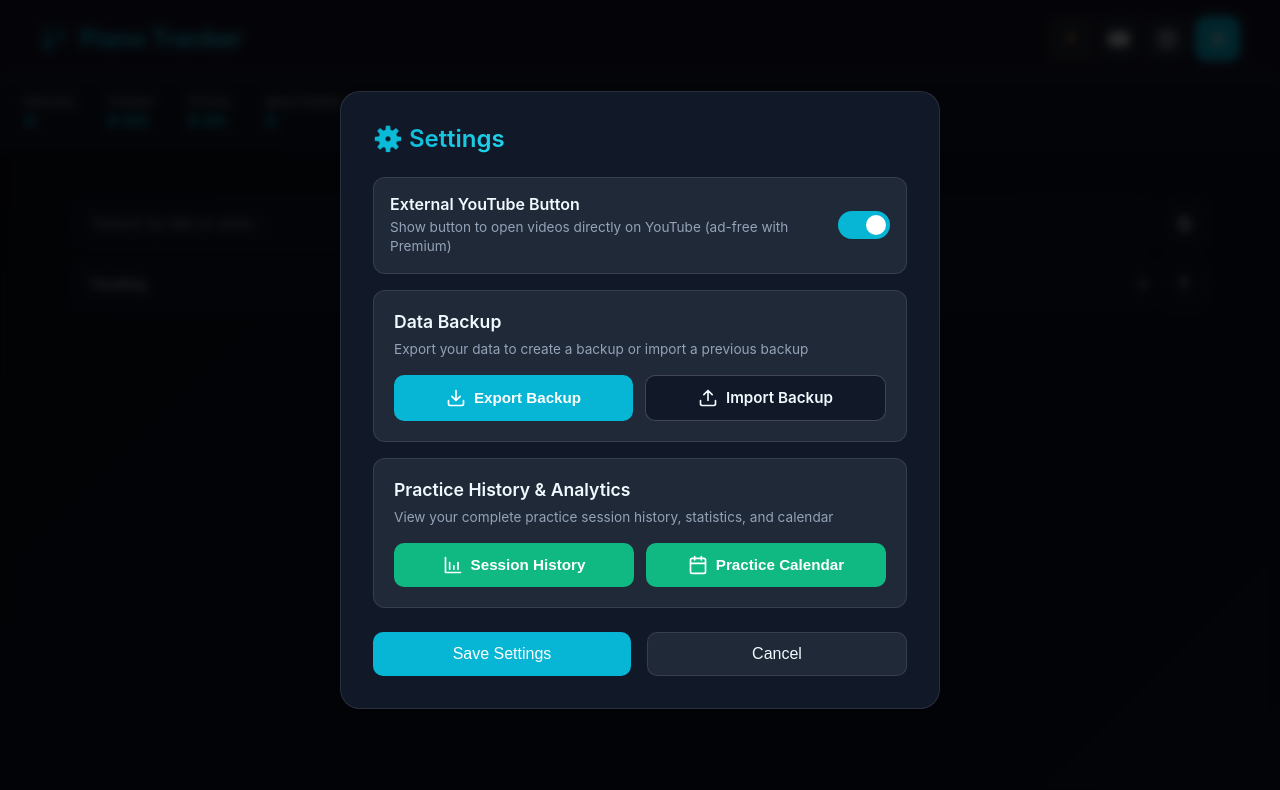
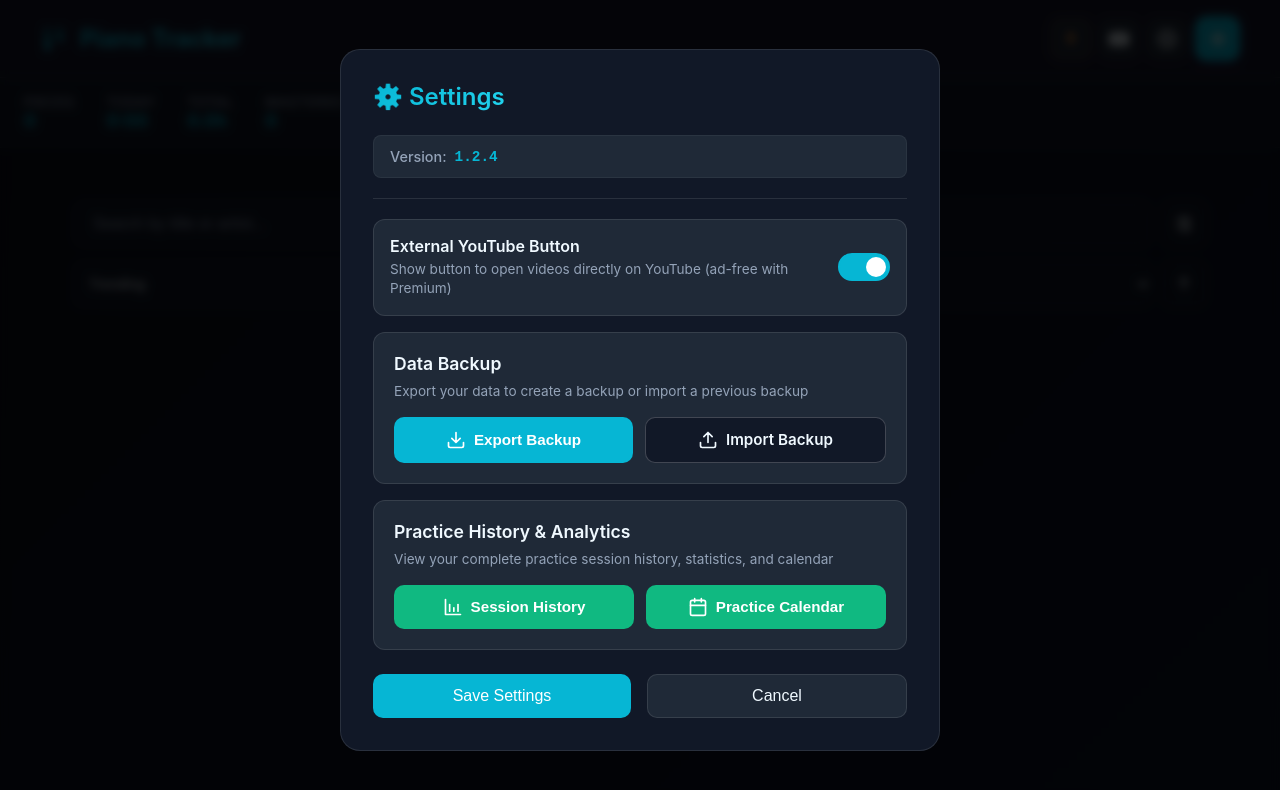
Before and after one commit to JIC-TRIC/piano-practice-tracker, a React (Vite) app: page / in a window 1280 px wide. Both pictures are taken after a click on the button 1167 px from the left and 38 px from the top of the page. Shown: the top 790 px of the page. Built offline with nearby package versions, Linux system fonts and the light colour scheme.

Commit message:
1.2.5 - Date Format

```diff
--- a/package.json
+++ b/package.json
@@ -1,7 +1,7 @@
 {
   "name": "piano-practice-tracker",
   "private": true,
-  "version": "0.0.0",
+  "version": "1.2.4",
   "homepage": "https://dein-github-username.github.io/piano-practice-tracker/",
   "type": "module",
   "scripts": {
--- a/src/components/PracticeHistory/PracticeHistory.jsx
+++ b/src/components/PracticeHistory/PracticeHistory.jsx
@@ -36,7 +36,15 @@ function PracticeHistory({
   const formatDate = (timestamp) => {
     const date = new Date(timestamp);
     const now = new Date();
-    const diffDays = Math.floor((now - date) / (1000 * 60 * 60 * 24));
+
+    // Normalisiere beide Daten auf Mitternacht für korrekten Tagesvergleich
+    const dateOnly = new Date(
+      date.getFullYear(),
+      date.getMonth(),
+      date.getDate()
+    );
+    const nowOnly = new Date(now.getFullYear(), now.getMonth(), now.getDate());
+    const diffDays = Math.floor((nowOnly - dateOnly) / (1000 * 60 * 60 * 24));
 
     if (diffDays === 0) return "Today";
     if (diffDays === 1) return "Yesterday";
@@ -51,9 +59,10 @@ function PracticeHistory({
 
   const formatDateTime = (timestamp) => {
     const date = new Date(timestamp);
-    return date.toLocaleTimeString("en-US", {
+    return date.toLocaleTimeString("de-DE", {
       hour: "2-digit",
       minute: "2-digit",
+      hour12: false,
     });
   };
 
--- a/src/components/Settings/Settings.css
+++ b/src/components/Settings/Settings.css
@@ -7,6 +7,36 @@
   flex-direction: column;
   gap: 16px;
   margin-bottom: 24px;
+}
+
+/* Version Display */
+.version-display {
+  display: flex;
+  align-items: center;
+  gap: 8px;
+  padding: 12px 16px;
+  background: var(--surface-light);
+  border-radius: 8px;
+  border: 1px solid rgba(255, 255, 255, 0.05);
+}
+
+.version-label {
+  font-size: 0.9rem;
+  color: var(--text-secondary);
+  font-weight: 500;
+}
+
+.version-number {
+  font-size: 0.9rem;
+  color: var(--primary);
+  font-weight: 600;
+  font-family: "Courier New", monospace;
+}
+
+.settings-separator {
+  height: 1px;
+  background: rgba(255, 255, 255, 0.1);
+  margin: 4px 0;
 }
 
 .setting-item {
--- a/src/components/Settings/Settings.jsx
+++ b/src/components/Settings/Settings.jsx
@@ -1,5 +1,6 @@
 import { useState } from "react";
 import "./Settings.css";
+import packageJson from "../../../package.json";
 
 function Settings({
   isOpen,
@@ -106,6 +107,13 @@ function Settings({
         </div>
 
         <div className="settings-list">
+          {/* Version Display */}
+          <div className="version-display">
+            <span className="version-label">Version:</span>
+            <span className="version-number">{packageJson.version}</span>
+          </div>
+
+          <div className="settings-separator"></div>
           <div className="setting-item">
             <div className="setting-info">
               <h3 className="setting-title">External YouTube Button</h3>
```
